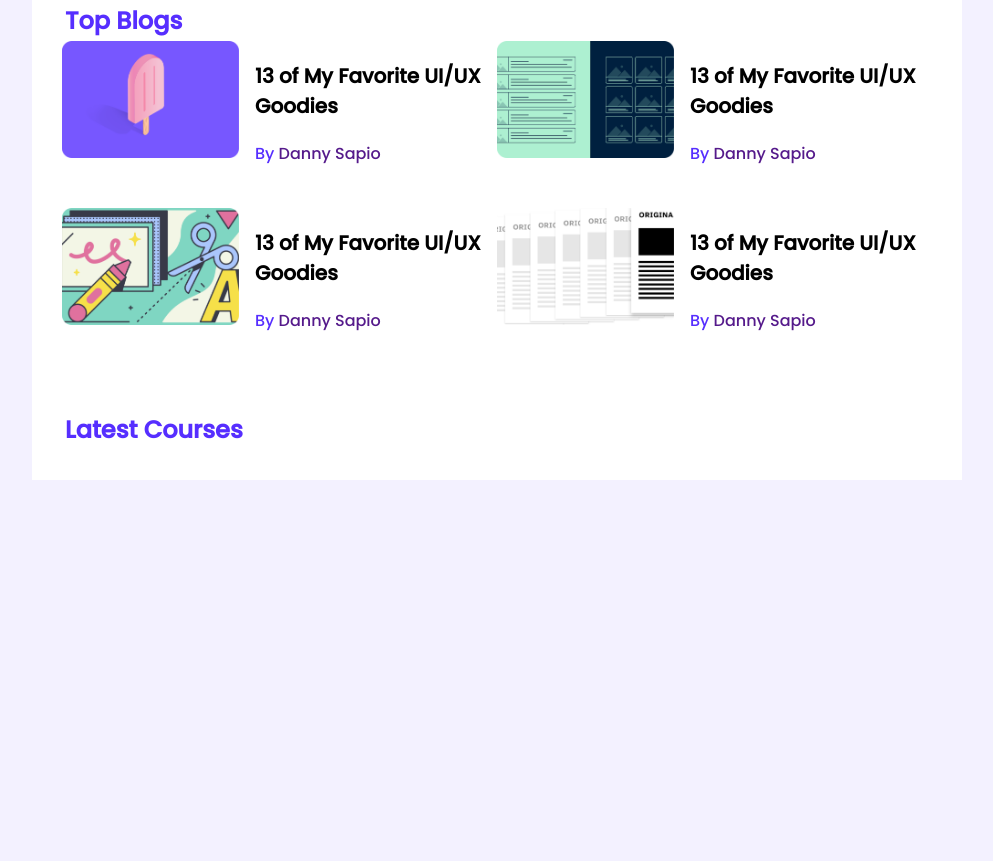
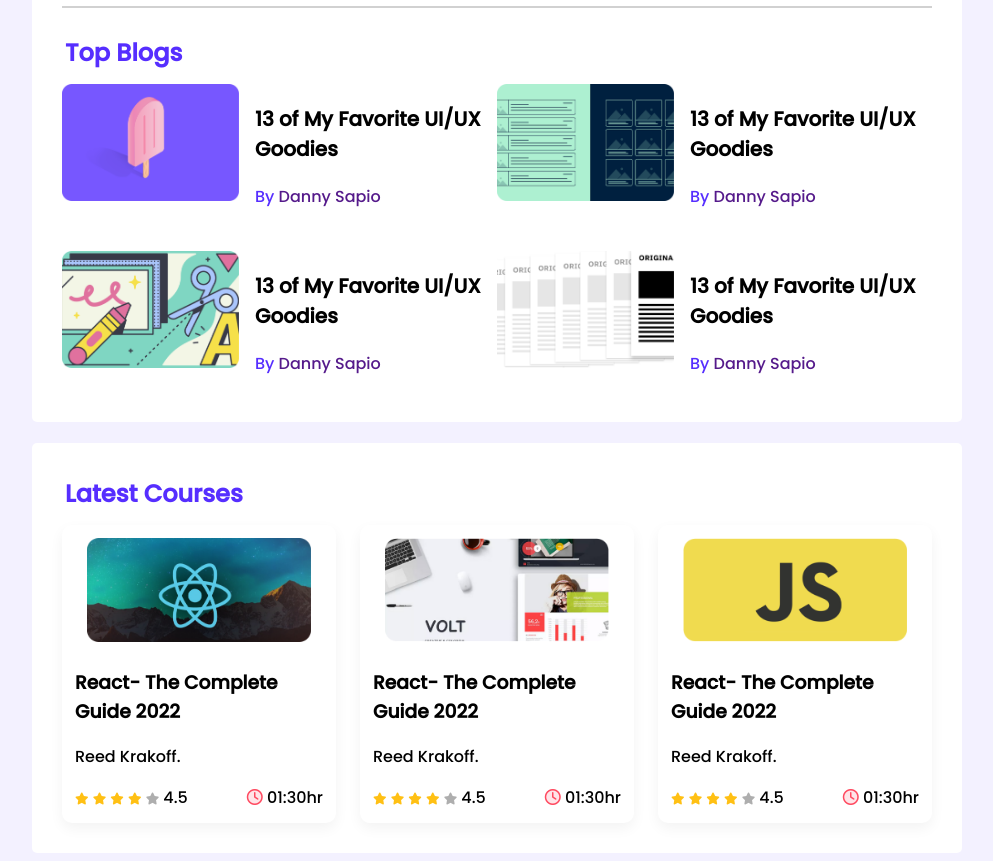
Before and after one commit to robinrakibul/leader-board-css3, a plain HTML site: page index.html in a window 1280 px wide. Shown: the part 291-1152 px from the top of the page, without its empty margins (143-1136 px from the left). Before the commit the page ends 800 px from the top, so only its background shows below. Drawn offline with Linux system fonts and the light colour scheme.

Commit message:
Project done without responsive

```diff
--- a/css/style.css
+++ b/css/style.css
@@ -15,15 +15,15 @@ main{
     background-color: #FFFFFF;
     width: 870px;
     padding: 30px;
-
-    /* height: 679px; */
+    border-radius: 5px;
+    margin-top: 21px;
 }
 .section-title{
     color: #562EFF;
     font-size:
     24px;
     margin: 3px;
-
+    padding-bottom: 11px;
 }
 /* top players style */
 .top-players{
@@ -80,3 +80,42 @@ hr{
     font-size: 16px;
     text-decoration: none;
 }
+/* courses styles */
+.courses{
+    display: grid;
+    grid-template-columns: repeat(3,1fr);
+    grid-column-gap: 24px;
+}
+.course{
+    box-shadow: 0px 5.34229px 13.3557px rgba(0, 0, 0, 0.05);
+    display: flex;
+    flex-direction: column;
+    justify-content: center;
+    align-items: center;
+    padding-top: 13px;
+    padding: 13px;
+    border-radius: 10px;
+}
+.course .course-banner img{
+    width: 224px;
+    height: 104px;
+}
+.course-info{
+    display: flex;
+    align-items: center;
+    justify-content: space-between;
+}
+.fa-star{
+    font-size: 12px;
+}
+.fa-star.filled{
+    color: #FFC014;
+}
+.fa-star.empty{
+    color: #AEAEAE;
+}
+.course-duration .fa-clock{
+    background-color: #FFE4E8;
+    color: #FF4A60;
+    border-radius: 50%;
+}
--- a/index.html
+++ b/index.html
@@ -5,6 +5,8 @@
     <meta http-equiv="X-UA-Compatible" content="IE=edge">
     <meta name="viewport" content="width=device-width, initial-scale=1.0">
     <title>Leader Board</title>
+    <!-- font awesome -->
+    <script src="https://kit.fontawesome.com/4f2981538c.js" crossorigin="anonymous"></script>
     <!-- stylesheet -->
     <link rel="stylesheet" href="css/style.css">
 </head>
@@ -99,6 +101,83 @@
             <h2 class="section-title">
                 Latest Courses
             </h2>
+            <div class="courses">
+                <div class="course">
+                    <div class="course-banner">
+                        <img src="images/courses/course-1.png" alt="">
+                    </div>
+                    <div class="course-detail">
+                        <h3 class="course-title">
+                            React- The Complete Guide 2022
+                        </h3>
+                        <p class="course-author">Reed Krakoff.</p>
+                        <div class="course-info">
+                            <div>
+                                <i class="fas fa-star filled"></i>
+                                <i class="fas fa-star filled"></i>
+                                <i class="fas fa-star filled"></i>
+                                <i class="fas fa-star filled"></i>
+                                <i class="fas fa-star empty"></i>
+                                <span>4.5</span>
+                            </div>
+                            <div class="course-duration">
+                                <i class="far fa-clock"></i>
+                                01:30hr
+                            </div>
+                        </div>
+                    </div>
+                </div>
+                <div class="course">
+                    <div class="course-banner">
+                        <img src="images/courses/course-2.png" alt="">
+                    </div>
+                    <div class="course-detail">
+                        <h3 class="course-title">
+                            React- The Complete Guide 2022
+                        </h3>
+                        <p class="course-author">Reed Krakoff.</p>
+                        <div class="course-info">
+                            <div>
+                                <i class="fas fa-star filled"></i>
+                                <i class="fas fa-star filled"></i>
+                                <i class="fas fa-star filled"></i>
+                                <i class="fas fa-star filled"></i>
+                                <i class="fas fa-star empty"></i>
+                                <span>4.5</span>
+                            </div>
+                            <div class="course-duration">
+                                <i class="far fa-clock"></i>
+                                01:30hr
+                            </div>
+                        </div>
+                    </div>
+                </div>
+                <div class="course">
+                    <div class="course-banner">
+                        <img src="images/courses/course-3.png" alt="">
+                    </div>
+                    <div class="course-detail">
+                        <h3 class="course-title">
+                            React- The Complete Guide 2022
+                        </h3>
+                        <p class="course-author">Reed Krakoff.</p>
+                        <div class="course-info">
+                            <div>
+                                <i class="fas fa-star filled"></i>
+                                <i class="fas fa-star filled"></i>
+                                <i class="fas fa-star filled"></i>
+                                <i class="fas fa-star filled"></i>
+                                <i class="fas fa-star empty"></i>
+                                <span>4.5</span>
+                            </div>
+                            <div class="course-duration">
+                                <i class="far fa-clock"></i>
+                                01:30hr
+                            </div>
+                        </div>
+                    </div>
+                </div>
+            </div>
         </section>
     </main>
 </body>
```
